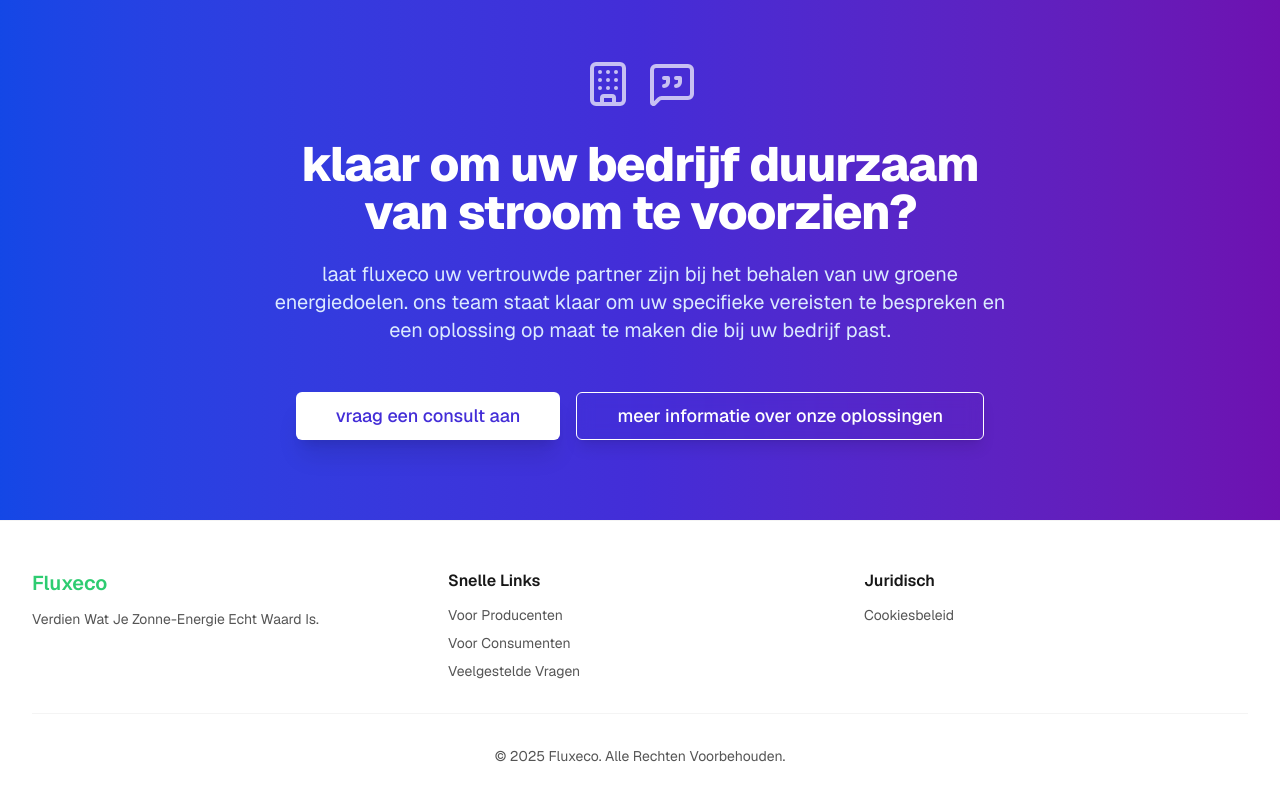
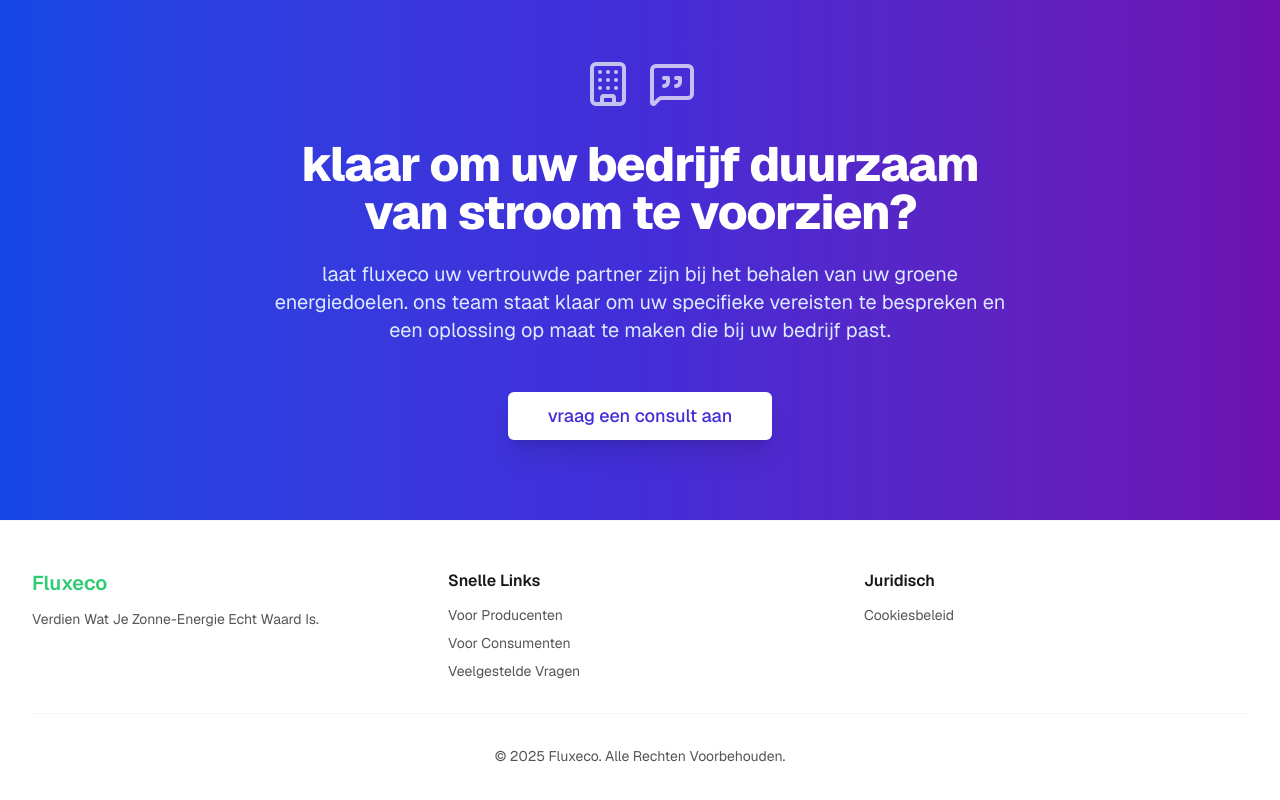
Before and after one commit to Copystrike/fluxeco, a Next.js app: page /for-consumers in a window 1280 px wide. Shown: the part 5797-6597 px from the top of the page. Built offline with nearby package versions, Linux system fonts and the light colour scheme.

Commit message:
Enhance light theme support by adding data attributes and custom variants; remove unused buttons in CTAs for better clarity and focus.

```diff
--- a/src/app/globals.css
+++ b/src/app/globals.css
@@ -1,4 +1,6 @@
 @import "tailwindcss";
+
+@custom-variant light (&:where([data-theme=light], [data-theme=light] *));
 
 /* Add RGB variables for color system */
 :root {
--- a/src/app/layout.tsx
+++ b/src/app/layout.tsx
@@ -28,9 +28,9 @@ export default function RootLayout({
 }>) {
   return (
     <html lang="en" className={`${geistSans.variable} ${geistMono.variable}`}>
-      <body className="antialiased flex flex-col min-h-screen">
+      <body className="antialiased flex flex-col min-h-screen" data-theme="light">
         <Navbar />
-        <main className="flex-grow">
+        <main className="flex-grow" data-theme="light">
           {children}
         </main>
         <Footer />
--- a/src/components/sections/buyers/FinalCTABuyers.tsx
+++ b/src/components/sections/buyers/FinalCTABuyers.tsx
@@ -18,13 +18,6 @@ export default function FinalCTABuyers() {
             <Button size="lg" asChild className="bg-white text-indigo-700! hover:bg-blue-50 shadow-xl hover:shadow-2xl transition-all duration-300 transform hover:scale-105 px-10 py-3.5">
               <Link href="/contact?subject=BuyerConsultationRequest&utm_source=for_buyers_page_cta">vraag een consult aan</Link>
             </Button>
-            <Button size="lg" variant="outline" asChild className="border-white text-white hover:bg-white/10 backdrop-blur-sm shadow-lg hover:shadow-xl transition-all duration-300 px-10 py-3.5">
-              <Link href="/learn-more/business-solutions">
-                {" "}
-                {/* Example link */}
-                meer informatie over onze oplossingen
-              </Link>
-            </Button>
           </div>
         </div>
       </div>
--- a/src/components/sections/producers/FinalCTAProducers.tsx
+++ b/src/components/sections/producers/FinalCTAProducers.tsx
@@ -9,10 +9,6 @@ export default function FinalCTAProducers() {
         <h2 className="h2-text text-white">Klaar om Meer te Verdienen met Uw Zonnepanelen?</h2>
         <p className="p-text mt-4 text-slate-100 dark:text-slate-200">Zet de volgende stap naar een eerlijke prijs voor uw groene energie. Bekijk de energiegemeenschappen of praat met ons team.</p>
         <div className="mt-10 flex flex-col sm:flex-row justify-center gap-4">
-          <Button size="lg" variant="outline" className="bg-white text-[rgb(var(--primary-rgb))] hover:bg-slate-100 border-white hover:border-slate-100" asChild>
-            <Link href="/pools">Ontdek Energiegemeenschappen</Link>
-            {/* Assuming a /pools page will exist */}
-          </Button>
           <Button size="lg" className="bg-emerald-600 hover:bg-emerald-700 text-white" asChild>
             {/* A slightly different shade of green for secondary CTA on green background */}
             <Link href="/contact?subject=ProducerAanvraag">Neem Contact Op</Link>
```
